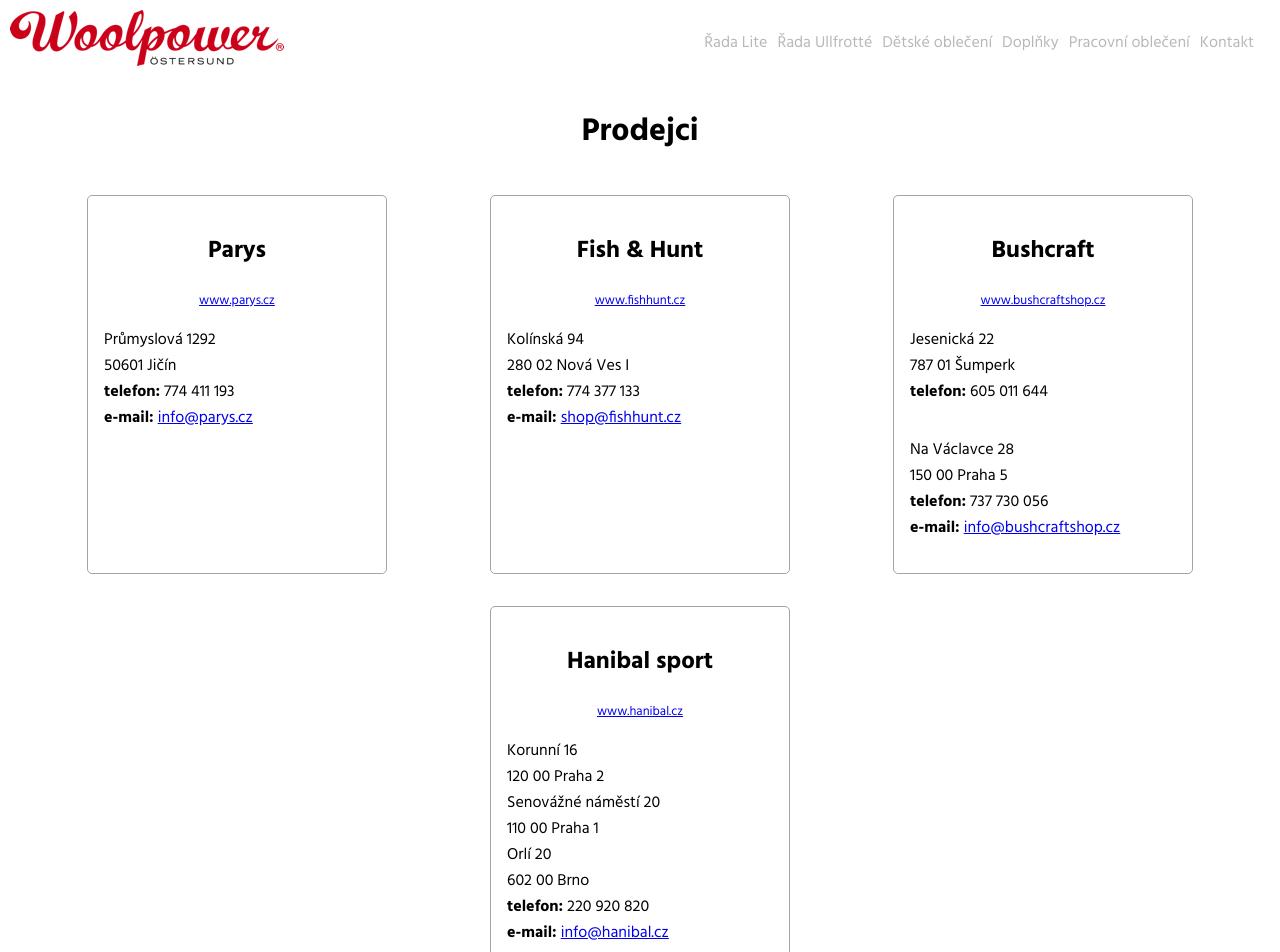
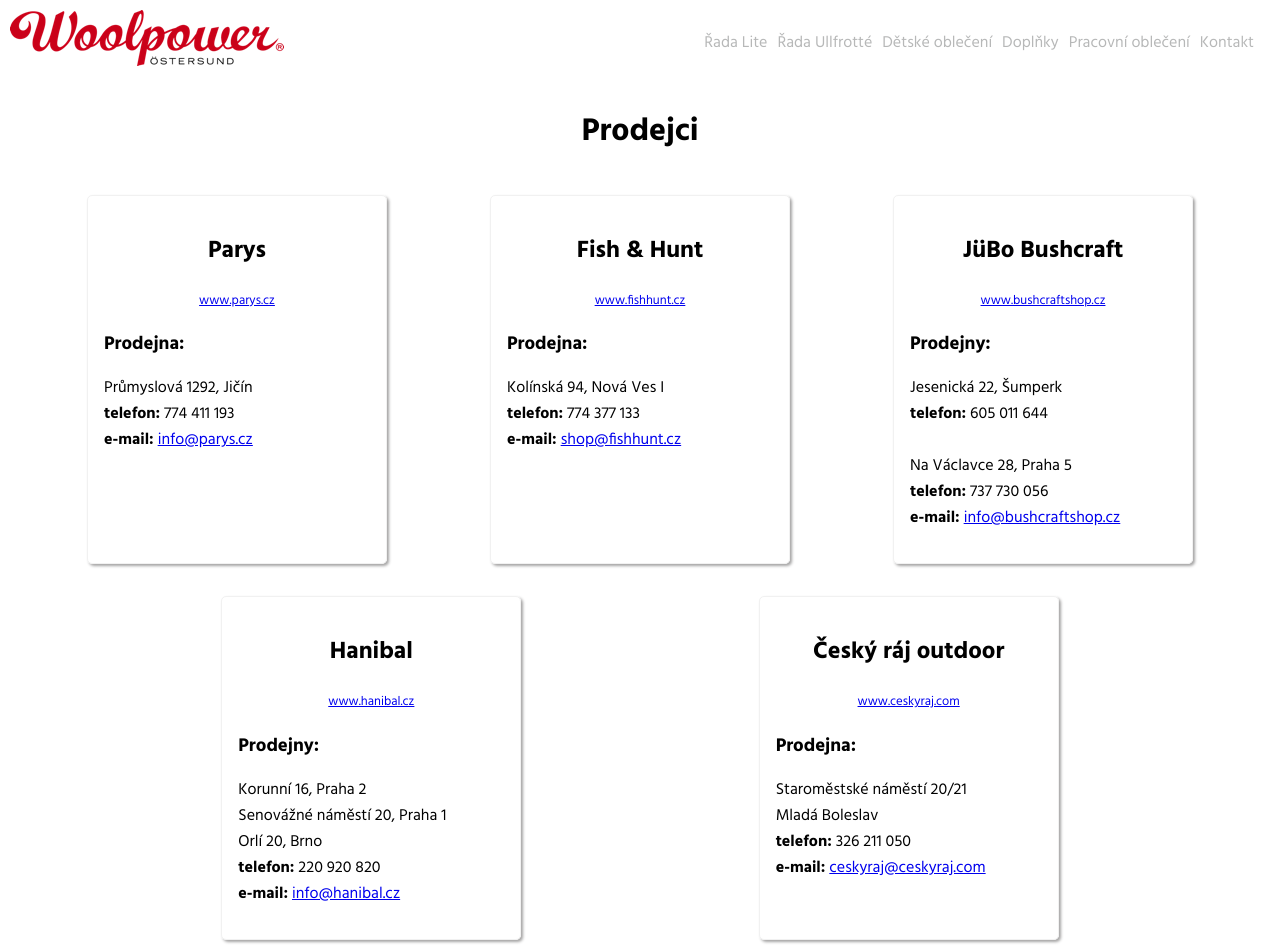
Before and after one commit to JanaNovotna/Woolpower, a Vue app: page /#/kontakt in a window 1280 px wide. Shown: the top 952 px of the page. Built offline with nearby package versions, Linux system fonts and the light colour scheme; what vue-agile would draw is missing.

Commit message:
Pokračování úprav v kontaktech, přidání českého ráje

```diff
--- a/src/components/Kontakt.vue
+++ b/src/components/Kontakt.vue
@@ -7,8 +7,9 @@
         <p class="odkaz">
           <a href="https://www.parys.cz" target="blank">www.parys.cz</a>
         </p>
+        <h3>Prodejna:</h3>
         <p>
-          Průmyslová 1292<br />50601 Jičín <br />
+          Průmyslová 1292, Jičín <br />
           <b>telefon:</b> 774 411 193 <br />
           <b>e-mail: </b><a href="mailto:info@parys.cz">info@parys.cz</a>
         </p>
@@ -20,41 +21,57 @@
             >www.fishhunt.cz</a
           >
         </p>
+        <h3>Prodejna:</h3>
         <p>
-          Kolínská 94<br />280 02 Nová Ves I <br />
+          Kolínská 94, Nová Ves I <br />
           <b>telefon:</b> 774 377 133 <br />
           <b>e-mail: </b><a href="mailto:shop@fishhunt.cz">shop@fishhunt.cz</a>
         </p>
       </div>
       <div class="prodejce">
-        <h2>Bushcraft</h2>
+        <h2>JüBo Bushcraft</h2>
         <p class="odkaz">
           <a href="https://www.bushcraftshop.cz" target="blank"
             >www.bushcraftshop.cz</a
           >
         </p>
+        <h3>Prodejny:</h3>
         <p>
-          Jesenická 22<br />787 01 Šumperk<br />
-          <b>telefon:</b> 605 011 644
-        </p>
-        <p>
-          Na Václavce 28<br />150 00 Praha 5<br />
+          Jesenická 22, Šumperk<br />
+          <b>telefon:</b> 605 011 644 <br />
+          <br />
+          Na Václavce 28, Praha 5<br />
           <b>telefon:</b> 737 730 056 <br />
           <b>e-mail: </b
           ><a href="mailto:info@bushcraftshop.cz">info@bushcraftshop.cz</a>
         </p>
       </div>
       <div class="prodejce">
-        <h2>Hanibal sport</h2>
+        <h2>Hanibal</h2>
         <p class="odkaz">
           <a href="https://www.hanibal.cz" target="blank">www.hanibal.cz</a>
         </p>
+        <h3>Prodejny:</h3>
         <p>
-          Korunní 16<br />120 00 Praha 2<br />
-          Senovážné náměstí 20<br />110 00 Praha 1<br />
-          Orlí 20<br />602 00 Brno<br />
+          Korunní 16, Praha 2 <br />
+          Senovážné náměstí 20, Praha 1<br />
+          Orlí 20, Brno<br />
           <b>telefon:</b> 220 920 820 <br />
           <b>e-mail: </b><a href="mailto:info@hanibal.cz">info@hanibal.cz</a>
+        </p>
+      </div>
+      <div class="prodejce">
+        <h2>Český ráj outdoor</h2>
+        <p class="odkaz">
+          <a href="https://www.ceskyraj.com" target="blank">www.ceskyraj.com</a>
+        </p>
+        <h3>Prodejna:</h3>
+        <p>
+          Staroměstské náměstí 20/21<br />
+          Mladá Boleslav<br />
+          <b>telefon:</b> 326 211 050 <br />
+          <b>e-mail: </b
+          ><a href="mailto:ceskyraj@ceskyraj.com">ceskyraj@ceskyraj.com</a>
         </p>
       </div>
     </div>
@@ -100,6 +117,14 @@
   text-align: center;
 }
 
+h3 {
+  margin-bottom: 0;
+}
+
+hr {
+  border-top: 1px dashed darkgray;
+}
+
 .odkaz {
   font-size: 0.8rem;
   text-align: center;
@@ -118,8 +143,9 @@
   justify-content: flex-start;
   margin: 0.5rem;
   padding: 1rem;
-  border: 1px solid rgb(165, 164, 164);
+  border: 1px solid rgb(241, 241, 241);
   border-radius: 5px;
+  box-shadow: 2px 2px 3px rgb(165, 164, 164);
 }
 
 .kontakt {
```
